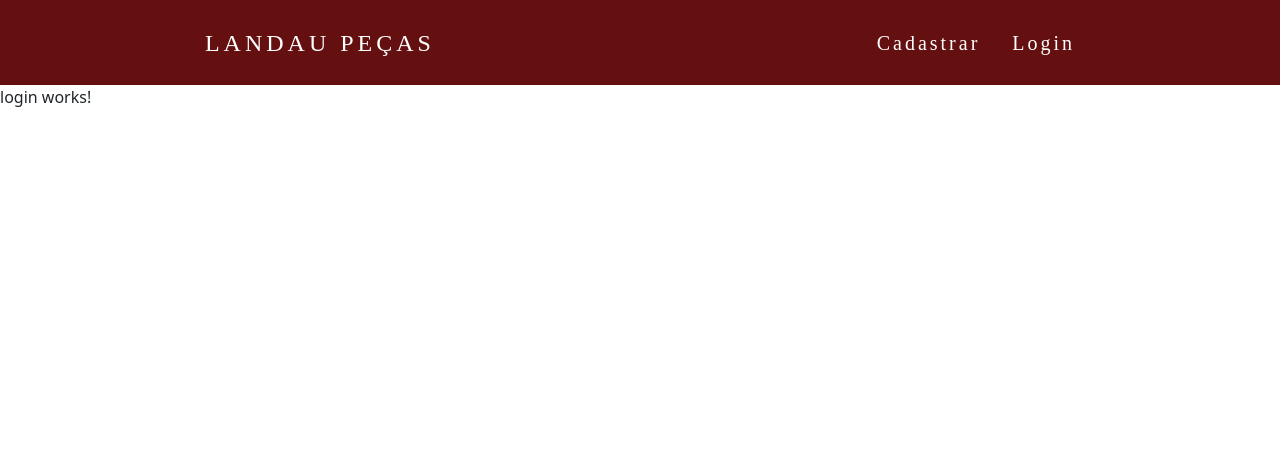
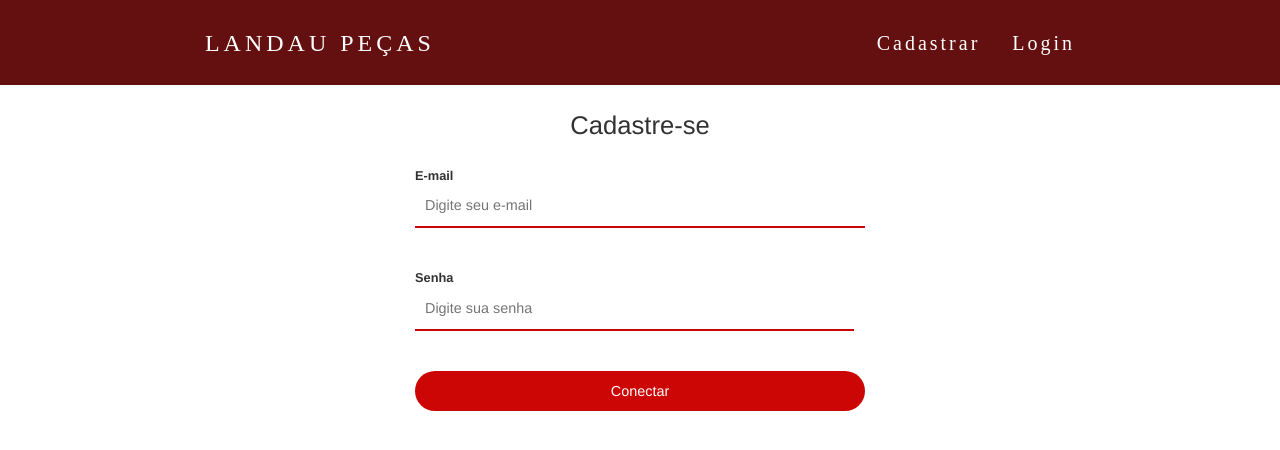
Before and after one commit to DavidCoelho321/Landau-Pecas, an Angular app in the folder landau-pecass/: page /login in a window 1280 px wide. Shown: the top 450 px of the page. Built offline with nearby package versions, Linux system fonts and the light colour scheme.

Commit message:
loguin implementado(revisar)

```diff
--- a/landau-pecass/src/app/cadastro/cadastro.component.css
+++ b/landau-pecass/src/app/cadastro/cadastro.component.css
@@ -53,7 +53,7 @@ nav {
   justify-content: space-around;
   align-items: center;
   font-family: system-ui, -apple-system, Helvetica, Arial, sans-serif;
-  background: #651010;
+  background: #102b65;
   height: 8vh;
 }
 
--- a/landau-pecass/src/app/login/login.component.css
+++ b/landau-pecass/src/app/login/login.component.css
@@ -0,0 +1,229 @@
+/* geral */
+* {
+  margin: 0;
+  padding: 0;
+  box-sizing: border-box;
+  font-family: Helvetica, sans-serif;
+  color: #323232;
+  border: none;
+}
+
+input, label {
+  display: block;
+  outline: none;
+  width: 100%;
+}
+
+a {
+  color: #000000;
+}
+nav {
+  display: flex;
+  justify-content: space-around;
+  align-items: center;
+  font-family: system-ui, -apple-system, Helvetica, Arial, sans-serif;
+  background: #000000;
+  height: 8vh;
+}
+
+
+* {
+  margin: 0;
+  padding: 0;
+}
+
+a {
+  color: #fff;
+  text-decoration: none;
+  transition: 0.3s;
+}
+
+a:hover {
+  opacity: 0.7;
+}
+
+.logo {
+  font-size: 24px;
+  text-transform: uppercase;
+  letter-spacing: 4px;
+}
+
+nav {
+  display: flex;
+  justify-content: space-around;
+  align-items: center;
+  font-family: system-ui, -apple-system, Helvetica, Arial, sans-serif;
+  background: #651010;
+  height: 8vh;
+}
+
+main {
+  background: no-repeat center center;
+  background-size: cover;
+  height: 92vh;
+}
+
+.nav-list {
+  list-style: none;
+  display: flex;
+}
+
+.nav-list li {
+  letter-spacing: 3px;
+  margin-left: 32px;
+}
+
+.mobile-menu {
+  display: none;
+  cursor: pointer;
+}
+
+.mobile-menu div {
+  width: 32px;
+  height: 2px;
+  background: #030202;
+  margin: 8px;
+  transition: 0.3s;
+}
+
+@media (max-width: 999px) {
+  body {
+    overflow-x: hidden;
+  }
+  .nav-list {
+    position: absolute;
+    top: 8vh;
+    right: 0;
+    width: 50vw;
+    height: 92vh;
+    background: #23232e;
+    flex-direction: column;
+    align-items: center;
+    justify-content: space-around;
+    transform: translateX(100%);
+    transition: transform 0.3s ease-in;
+  }
+  .nav-list li {
+    margin-left: 0;
+    opacity: 0;
+  }
+  .mobile-menu {
+    display: block;
+  }
+}
+
+.nav-list.active {
+  transform: translateX(0);
+}
+
+@keyframes navLinkFade {
+  from {
+    opacity: 0;
+    transform: translateX(50px);
+  }
+  to {
+    opacity: 1;
+    transform: translateX(0);
+  }
+}
+
+.mobile-menu.active .line1 {
+  transform: rotate(-45deg) translate(-8px, 8px);
+}
+
+.mobile-menu.active .line2 {
+  opacity: 0;
+}
+
+.mobile-menu.active .line3 {
+  transform: rotate(45deg) translate(-5px, -7px);
+}
+
+
+body {
+  padding-top: 2vh;
+  background: #3a3838;
+  background-size: cover;
+  background-position-y: -1000px;
+}
+
+/* form */
+#main-container {
+  width: 500px;
+  margin-left: auto;
+  margin-right: auto;
+  background-color: #FFF;
+  border-radius: 10px;
+  padding: 25px;
+}
+
+#main-container h1 {
+  text-align: center;
+  margin-bottom: 25px;
+  font-size: 1.6rem;
+}
+
+form {
+  display: flex;
+  flex-wrap: wrap;
+  justify-content: space-between;
+}
+
+.full-box {
+  flex: 1 1 100%;
+  position: relative;
+}
+
+.half-box {
+  flex: 1 1 45%;
+  position: relative;
+}
+
+.spacing {
+  margin-right: 2.5%;
+}
+
+label {
+  font-weight: bold;
+  font-size: .8rem;
+}
+
+input {
+  border-bottom: 2px solid #cc0505;
+  padding: 10px;
+  font-size: .9rem;
+  margin-bottom: 40px;
+}
+
+input:focus {
+  border-color: #cc0505;
+}
+
+input[type="submit"] {
+  background-color: #cc0505;
+  color: #FFF;
+  border: none;
+  border-radius: 20px;
+  height: 40px;
+  cursor: pointer;
+}
+
+#agreement {
+  margin-right: 5px;
+}
+
+#agreement, #agreement-label {
+  display: inline-block;
+  width: auto;
+}
+
+.error-validation {
+  color: #ff1a1a;
+  position: absolute;
+  top: 57px;
+  font-size: 12px;
+}
+
+.template {
+  display: none;
+}
--- a/landau-pecass/src/app/login/login.component.html
+++ b/landau-pecass/src/app/login/login.component.html
@@ -1 +1,18 @@
-<p>login works!</p>
+
+<div id="main-container">
+  <h1>Cadastre-se</h1>
+  <form id="register-form" action="">
+    <div class="full-box">
+      <label for="email">E-mail</label>
+      <input type="email" name="email" id="email" placeholder="Digite seu e-mail" data-min-length="2" data-email-validate>
+    </div>
+    <div class="half-box spacing">
+      <label for="password">Senha</label>
+      <input type="password" name="password" id="password" placeholder="Digite sua senha" data-password-validate data-required>
+    </div>
+    <div class="full-box">
+      <input id="btn-submit" type="submit" value="Conectar">
+    </div>
+  </form>
+</div>
+<p class="error-validation template"></p>
```
Also changed, not shown: 1 other file (tests, documents, lock files or other folders).
